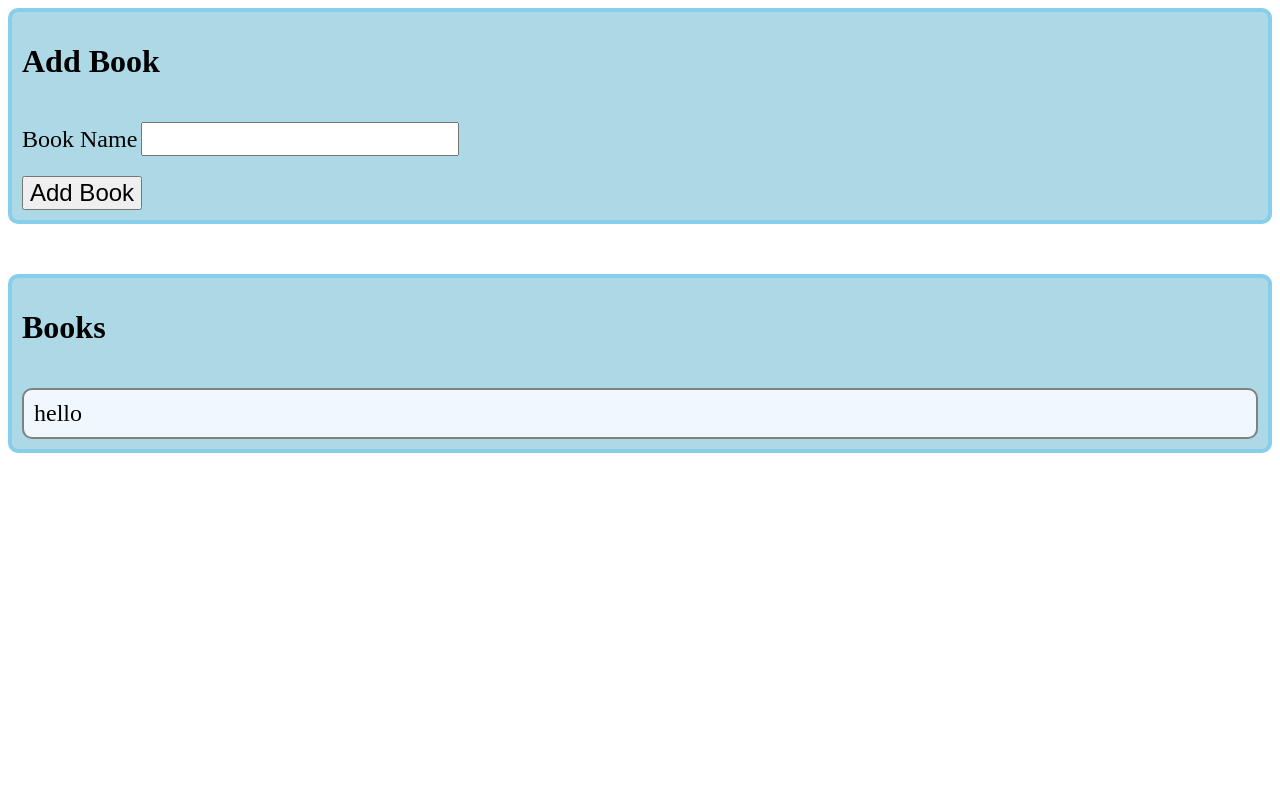
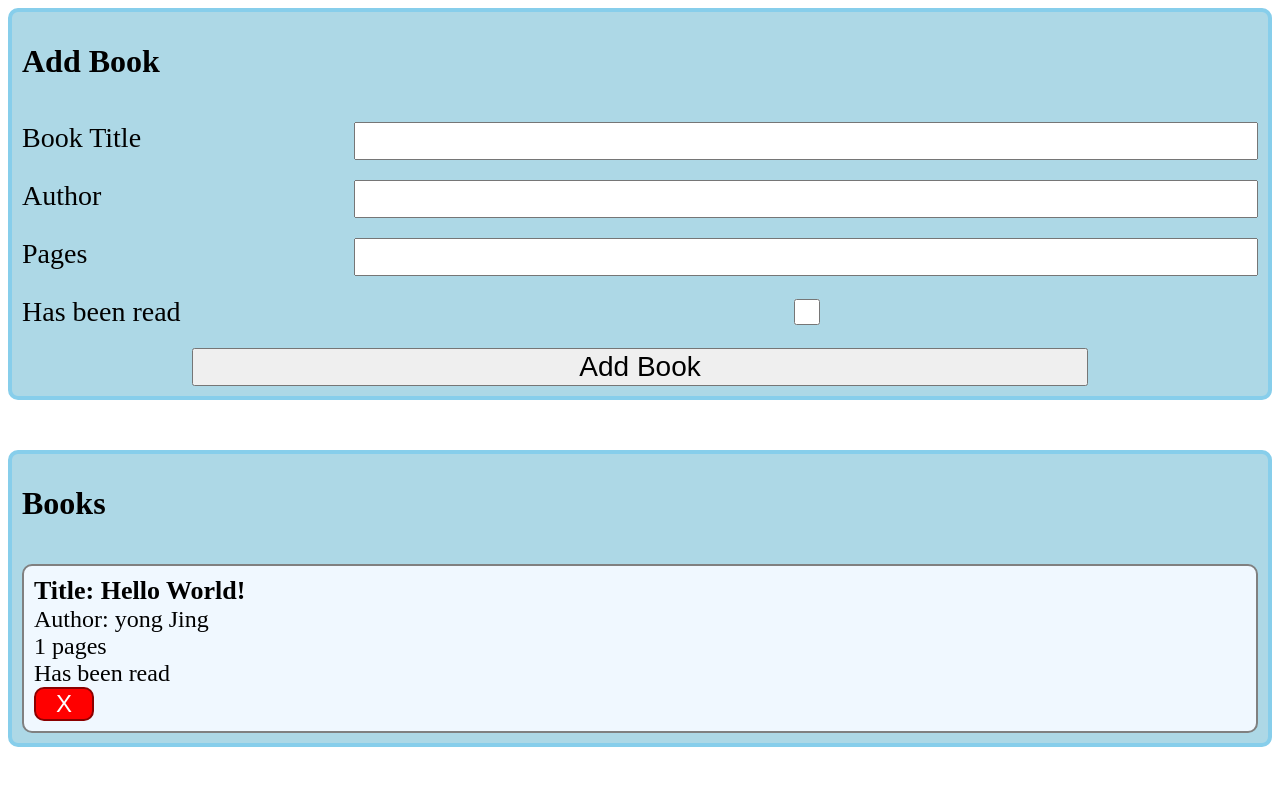
Before and after one commit to gohyongjing/odin-library, a plain HTML site: page index.html in a window 1280 px wide. Drawn offline with Linux system fonts and the light colour scheme.

Commit message:
Add book details and removal function

```diff
--- a/index.html
+++ b/index.html
@@ -13,8 +13,20 @@
     <form class="add-book">
         <h1>Add Book</h1>
         <div>
-            <label for="book-name">Book Name</label>
+            <label for="book-name">Book Title</label>
             <input type="text" name="book-name" id="book-name">
+        </div>
+        <div>
+            <label for="book-author">Author</label>
+            <input type="text" name="book-author" id="book-author">
+        </div>
+        <div>
+            <label for="book-pages">Pages</label>
+            <input type="number" name="book-pages" id="book-pages">
+        </div>
+        <div>
+            <label for="book-been-read">Has been read</label>
+            <input type="checkbox" name="book-been-read" id="book-been-read">
         </div>
         <input type="button" value="Add Book">
     </form>
--- a/script.js
+++ b/script.js
@@ -1,37 +1,68 @@
 let library = (() => {
     let _books = [];
 
-    let _makeBook = (name) => {
-        return {name};
+    let _makeBook = (name, author, pages, hasRead) => {
+        return {name, author, pages, hasRead};
     };
 
-    let addBook = (bookName) => {
-        _books.push(_makeBook(bookName));
+    let addBook = (bookName, author, numPages, hasRead) => {
+        _books.push(_makeBook(bookName, author, numPages, hasRead));
     }
 
     let getBooks = () => {
         return _books;
     }
 
-    return {addBook, getBooks};
+    let removeBook = (book) => {
+        _books.splice(_books.indexOf(book), 1);
+    }
+
+    return {addBook, getBooks, removeBook};
 })();
 
-let webpage = ((doc) => {
+let webpage = ((doc, lib) => {
     const _booksDiv = doc.querySelector(".books");
     const _newBookName = doc.querySelector('input[id="book-name"]');
+    const _newBookAuthor = doc.querySelector('input[id="book-author"]');
+    const _newBookPages = doc.querySelector('input[id="book-pages"]');
+    const _newBookRead = doc.querySelector('input[id="book-been-read"]');
     const _addBookButton = doc.querySelector('input[type="button"]');
 
-    let _addBook = (book) => {
+    let _displayBook = (book) => {
         let bookDiv = doc.createElement('div');
         bookDiv.classList.add("book");
-        bookDiv.innerText = book.name;
+        let titleDiv = doc.createElement('div');
+        titleDiv.classList.add("title");
+        titleDiv.innerText = `Title: ${book.name}`;
+        let authorDiv = doc.createElement('div');
+        authorDiv.classList.add("author");
+        authorDiv.innerText = `Author: ${book.author}`;
+        let numPagesDiv = doc.createElement('div');
+        numPagesDiv.classList.add("numPages");
+        numPagesDiv.innerText = `${book.pages} pages`;
+        let hasReadDiv = doc.createElement('div');
+        hasReadDiv.classList.add("hasRead");
+        hasReadDiv.innerText = book.hasRead ? 'Has been read' : 'Has not been read';
+
+        let removeButton = doc.createElement("button");
+        removeButton.innerText = "X";
+        removeButton.addEventListener("click", (e) => {
+            lib.removeBook(book);
+            bookDiv.remove();
+        });
+
+        bookDiv.appendChild(titleDiv);
+        bookDiv.appendChild(authorDiv);
+        bookDiv.appendChild(numPagesDiv);
+        bookDiv.appendChild(hasReadDiv);
+        bookDiv.appendChild(removeButton);
+
         _booksDiv.appendChild(bookDiv);
     };
 
     let _removeAllBooks = () => {
         let elements = Array.from(_booksDiv.children);
         for(let element of elements){
-            console.log(element);
             if (element.classList.contains("book")) {
                 element.remove();
             }
@@ -40,21 +71,28 @@ let webpage = ((doc) => {
 
     let updateDisplay = () => {
         _removeAllBooks();
-        for (let book of library.getBooks()) {
-            _addBook(book);
+        for(let book of lib.getBooks()) {
+            _displayBook(book);
         }
     }
 
     _addBookButton.addEventListener("click", (e) => {
         const bookName = _newBookName.value;
-        library.addBook(bookName);
+        const bookAuthor = _newBookAuthor.value;
+        const bookPages = _newBookPages.value;
+        const bookRead = Boolean(_newBookRead.checked);
+        lib.addBook(bookName, bookAuthor, bookPages, bookRead);
         updateDisplay();
         _newBookName.value = "";
+        _newBookAuthor.value = "";
+        _newBookPages.value = "";
+        _newBookRead.checked = false;
     });
 
+
     return {updateDisplay};
-})(document);
+})(document, library);
 
 
-library.addBook("hello");
+library.addBook("Hello World!", "yong Jing", 1, true);
 webpage.updateDisplay();
--- a/style.css
+++ b/style.css
@@ -11,14 +11,28 @@ form, .books {
     border-radius: 10px;
     display: flex;
     flex-direction: column;
-    align-items: flex-start;
+    align-items: stretch;
     gap: 20px;
 }
 
-input, label {
-    font-size: 24px;
+form > div {
+    display: flex;
+    justify-content: space-between;
+    gap: 10px;
 }
 
+input, label {
+    font-size: 28px;
+}
+
+input {
+    width: 70vw;
+    flex: 0 1 auto;
+}
+
+input[type="button"] {
+    align-self: center;
+}
 
 .book {
     padding: 10px;
@@ -28,3 +42,23 @@ input, label {
     background-color: aliceblue;
     font-size: 24px;
 }
+
+.title {
+    font-size: 26px;
+    font-weight: 600;
+}
+
+.book button {
+    width: 60px;
+    height: auto;
+    background-color: red;
+    border: 2px solid darkred;
+    border-radius: 10px;
+    color: white;
+    font-size: 24px;
+    cursor: pointer;
+}
+
+.book button:hover {
+    background-color: darkred;
+}
```
